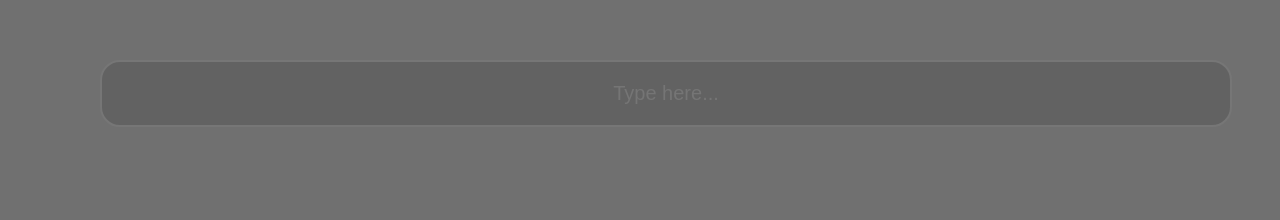
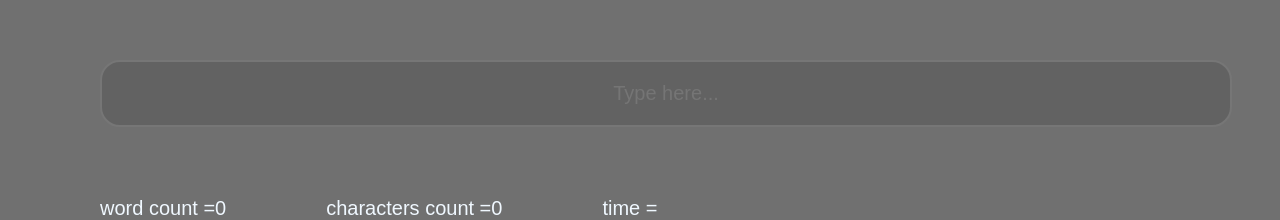
Before and after one commit to Jasan33/Redtype, a Flask app: page / in a window 1280 px wide. Shown: the part 607-827 px from the top of the page. Before the commit the page ends 732 px from the top, so only its background shows below. Run offline with Flask 3, Linux system fonts and the light colour scheme.

Commit message:
updated the website looks and added new function

```diff
--- a/static/style.css
+++ b/static/style.css
@@ -65,3 +65,46 @@ body {
     color: royalblue;
     background-color: blue;
 }
+
+.stats {
+    display: flex;
+    margin-top: 50px;
+    margin-left: 100px;
+    font-size: 20px;
+    gap: 100px;
+}
+
+.WordCount {
+    display: flex;
+}
+
+.CharactersCount {
+    display: flex;
+}
+
+.timer {
+    display: flex;
+}
+
+#score {
+    display: flex;
+    gap: 30px;
+    opacity: 0; /* Initially invisible */
+    visibility: hidden; /* Initially hidden */
+    transition: opacity 0.5s ease-out; /* Transition for opacity */
+    position: fixed;
+    top: 50%;
+    left: 50%;
+    transform: translate(-50%, -50%);
+    justify-content: center;
+    z-index: 99; /* Higher than any other elements */
+    padding: 300px;
+    font-family: Arial, Helvetica, sans-serif;
+    font-size: 20px;
+    background-color: rgba(0, 0, 0, 0.737);
+}
+
+#score.show {
+    opacity: 1; /* Fully visible */
+    visibility: visible; /* Shows the element */
+}
--- a/templates/index.html
+++ b/templates/index.html
@@ -19,8 +19,35 @@
         </div>
     </div>
     <div class="main_game">
-        <p id="words">{{ a }} {{ b }} {{ c }} {{ d }} {{ e }} {{ f }}  {{ g }} {{ h }} {{ i }} {{ j }} {{ k }} {{ l }}</p>
+        <p id="words">{{ a }} {{ b }} {{ c }} {{ d }} {{ e }} {{ f }} {{ g }} {{ h }} {{ i }} {{ j }} {{ k }} {{ l }}</p>
     </div>
-    <input type="text" id="userInput" class="input" placeholder="Type here...">
+    <input onclick="startCountdown()" type="text" id="userInput" class="input" placeholder="Type here...">
+    <div class="stats">
+        <div class="WordCount">
+            <p>word count = </p>
+            <div id="WordCount">
+                 <p> 0 </p>
+            </div>
+        </div>
+        <div class="CharactersCount">
+            <p>characters count = </p>
+            <div id="CharactersCount">
+                 <p> 0 </p>
+            </div>
+        </div>
+        <div class="timer">
+            <p>time  = </p>
+            <div id="countdown">
+                 <p></p>
+            </div>
+        </div>
+    </div>
 </body>
+<div id="score">
+    <h1>your stats</h1>
+    <p>wpm = </p>
+    <div id="WpmCount">
+        <p></p>
+    </div>
+</div>
 </html>
```
